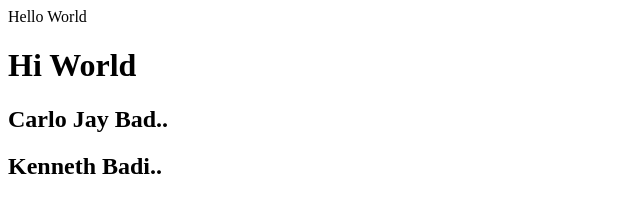
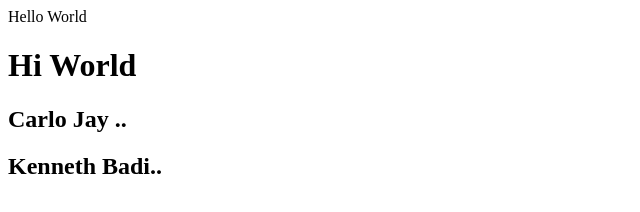
Before and after one commit to CarloJay07/IT-105-, a plain HTML site: page index.html in a window 1280 px wide. Shown: the full height of the page, 0-640 px from the left. Drawn offline with Linux system fonts and the light colour scheme.

Commit message:
Update index.html

```diff
--- a/index.html
+++ b/index.html
@@ -8,7 +8,7 @@
 <body>
     <div>Hello World </div>
     <h1>Hi World</h1>
-    <h2>Carlo Jay Bad..</h2>
+    <h2>Carlo Jay ..</h2>
     <h2>Kenneth Badi..</h2>
 </body>
 </html>
```
